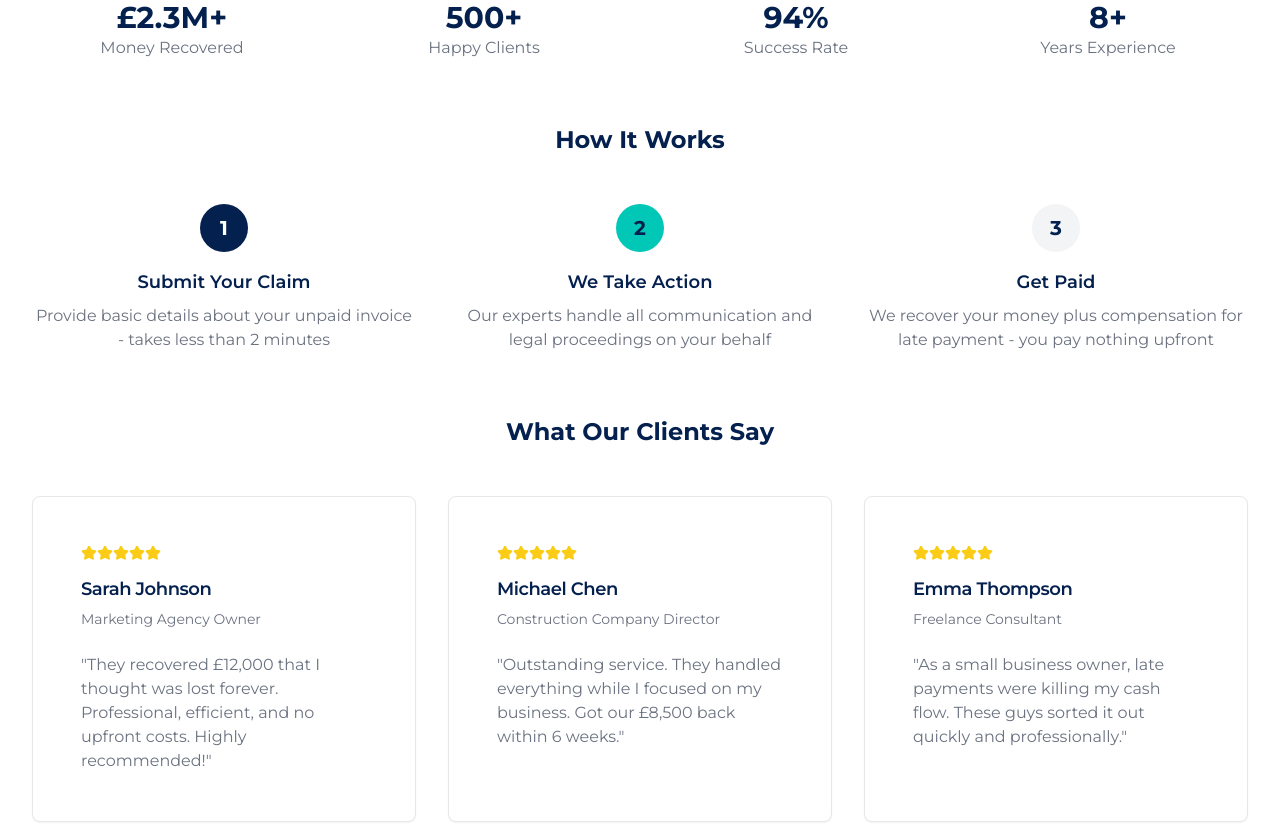
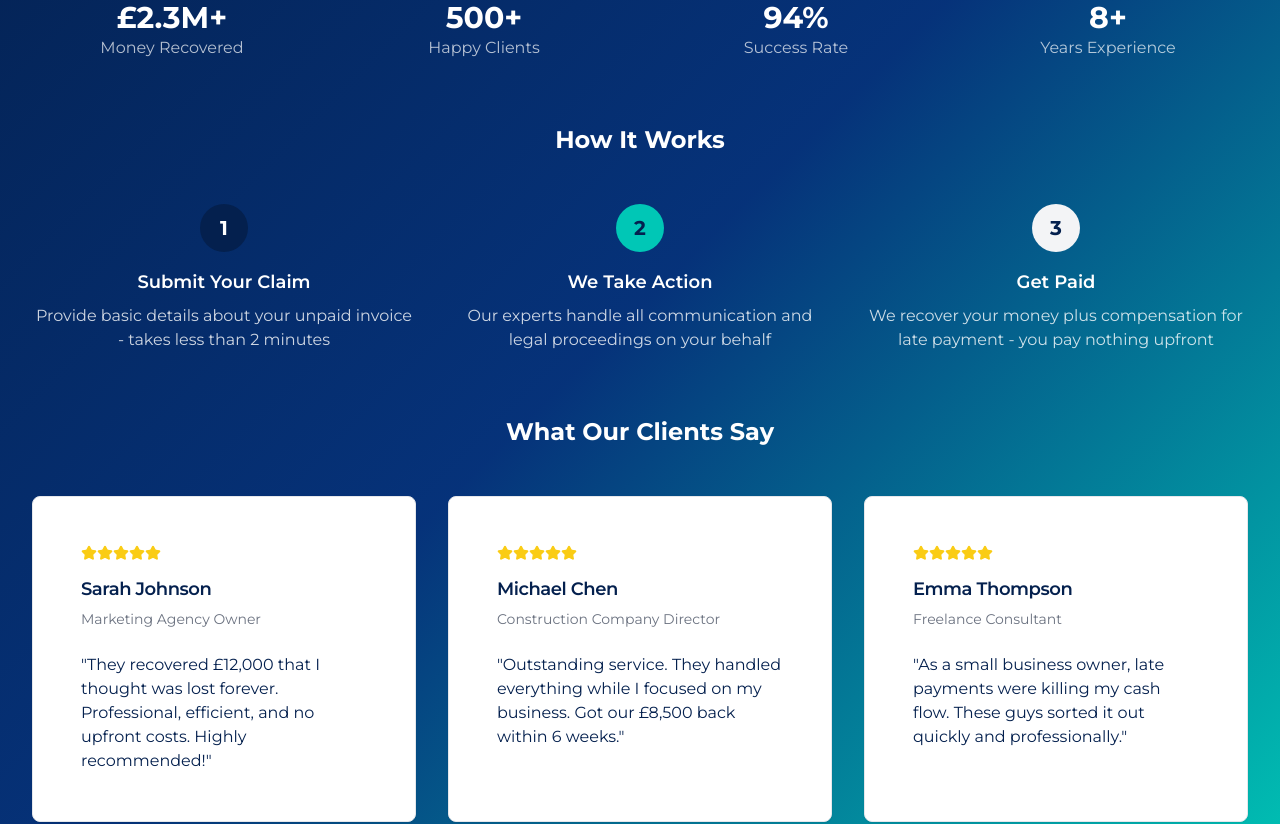
Before and after one commit to christopherjones-eng/claim-late-fees, a React (Vite) app: page / in a window 1280 px wide. Shown: the part 2280-3104 px from the top of the page. Built offline with nearby package versions, Linux system fonts and the light colour scheme.

Commit message:
Change section background color

```diff
--- a/src/components/Home/ProvenResults.tsx
+++ b/src/components/Home/ProvenResults.tsx
@@ -3,14 +3,14 @@ import { CheckCircle, TrendingUp, Users, Award, Star } from "lucide-react";
 
 const ProvenResults = () => {
   return (
-    <section className="section-padding bg-background">
+    <section className="section-padding hero-gradient text-primary-foreground">
       <div className="container-custom">
         {/* Money Recovered Stats */}
         <div className="text-center mb-16">
-          <h2 className="text-3xl font-bold text-foreground mb-4">
+          <h2 className="text-3xl font-bold text-primary-foreground mb-4">
             Proven Track Record
           </h2>
-          <p className="text-subtitle mb-12">
+          <p className="text-subtitle text-primary-foreground/90 mb-12">
             We've helped hundreds of businesses recover what they're owed
           </p>
 
@@ -19,36 +19,36 @@ const ProvenResults = () => {
               <div className="flex items-center justify-center w-16 h-16 bg-primary/10 rounded-full mx-auto mb-4">
                 <TrendingUp className="h-8 w-8 text-primary" />
               </div>
-              <div className="text-3xl font-bold text-foreground">£2.3M+</div>
-              <div className="text-muted-foreground">Money Recovered</div>
+              <div className="text-3xl font-bold text-primary-foreground">£2.3M+</div>
+              <div className="text-primary-foreground/70">Money Recovered</div>
             </div>
             <div className="text-center">
               <div className="flex items-center justify-center w-16 h-16 bg-secondary/10 rounded-full mx-auto mb-4">
                 <Users className="h-8 w-8 text-secondary" />
               </div>
-              <div className="text-3xl font-bold text-foreground">500+</div>
-              <div className="text-muted-foreground">Happy Clients</div>
+              <div className="text-3xl font-bold text-primary-foreground">500+</div>
+              <div className="text-primary-foreground/70">Happy Clients</div>
             </div>
             <div className="text-center">
               <div className="flex items-center justify-center w-16 h-16 bg-accent/10 rounded-full mx-auto mb-4">
                 <Award className="h-8 w-8 text-accent" />
               </div>
-              <div className="text-3xl font-bold text-foreground">94%</div>
-              <div className="text-muted-foreground">Success Rate</div>
+              <div className="text-3xl font-bold text-primary-foreground">94%</div>
+              <div className="text-primary-foreground/70">Success Rate</div>
             </div>
             <div className="text-center">
               <div className="flex items-center justify-center w-16 h-16 bg-primary/10 rounded-full mx-auto mb-4">
                 <CheckCircle className="h-8 w-8 text-primary" />
               </div>
-              <div className="text-3xl font-bold text-foreground">8+</div>
-              <div className="text-muted-foreground">Years Experience</div>
+              <div className="text-3xl font-bold text-primary-foreground">8+</div>
+              <div className="text-primary-foreground/70">Years Experience</div>
             </div>
           </div>
         </div>
 
         {/* How It Works */}
         <div className="mb-16">
-          <h3 className="text-2xl font-bold text-foreground text-center mb-12">
+          <h3 className="text-2xl font-bold text-primary-foreground text-center mb-12">
             How It Works
           </h3>
           <div className="grid grid-cols-1 md:grid-cols-3 gap-8">
@@ -56,8 +56,8 @@ const ProvenResults = () => {
               <div className="flex items-center justify-center w-12 h-12 bg-primary text-primary-foreground rounded-full mx-auto mb-4 text-xl font-bold">
                 1
               </div>
-              <h4 className="text-lg font-semibold text-foreground mb-2">Submit Your Claim</h4>
-              <p className="text-muted-foreground">
+              <h4 className="text-lg font-semibold text-primary-foreground mb-2">Submit Your Claim</h4>
+              <p className="text-primary-foreground/80">
                 Provide basic details about your unpaid invoice - takes less than 2 minutes
               </p>
             </div>
@@ -65,8 +65,8 @@ const ProvenResults = () => {
               <div className="flex items-center justify-center w-12 h-12 bg-secondary text-secondary-foreground rounded-full mx-auto mb-4 text-xl font-bold">
                 2
               </div>
-              <h4 className="text-lg font-semibold text-foreground mb-2">We Take Action</h4>
-              <p className="text-muted-foreground">
+              <h4 className="text-lg font-semibold text-primary-foreground mb-2">We Take Action</h4>
+              <p className="text-primary-foreground/80">
                 Our experts handle all communication and legal proceedings on your behalf
               </p>
             </div>
@@ -74,8 +74,8 @@ const ProvenResults = () => {
               <div className="flex items-center justify-center w-12 h-12 bg-accent text-accent-foreground rounded-full mx-auto mb-4 text-xl font-bold">
                 3
               </div>
-              <h4 className="text-lg font-semibold text-foreground mb-2">Get Paid</h4>
-              <p className="text-muted-foreground">
+              <h4 className="text-lg font-semibold text-primary-foreground mb-2">Get Paid</h4>
+              <p className="text-primary-foreground/80">
                 We recover your money plus compensation for late payment - you pay nothing upfront
               </p>
             </div>
@@ -84,7 +84,7 @@ const ProvenResults = () => {
 
         {/* Customer Testimonials */}
         <div>
-          <h3 className="text-2xl font-bold text-foreground text-center mb-12">
+          <h3 className="text-2xl font-bold text-primary-foreground text-center mb-12">
             What Our Clients Say
           </h3>
           <div className="grid grid-cols-1 md:grid-cols-3 gap-8">
@@ -99,7 +99,7 @@ const ProvenResults = () => {
                 <CardDescription>Marketing Agency Owner</CardDescription>
               </CardHeader>
               <CardContent>
-                <p className="text-muted-foreground">
+                <p className="text-card-foreground">
                   "They recovered £12,000 that I thought was lost forever. Professional, efficient, and no upfront costs. Highly recommended!"
                 </p>
               </CardContent>
@@ -116,7 +116,7 @@ const ProvenResults = () => {
                 <CardDescription>Construction Company Director</CardDescription>
               </CardHeader>
               <CardContent>
-                <p className="text-muted-foreground">
+                <p className="text-card-foreground">
                   "Outstanding service. They handled everything while I focused on my business. Got our £8,500 back within 6 weeks."
                 </p>
               </CardContent>
@@ -133,7 +133,7 @@ const ProvenResults = () => {
                 <CardDescription>Freelance Consultant</CardDescription>
               </CardHeader>
               <CardContent>
-                <p className="text-muted-foreground">
+                <p className="text-card-foreground">
                   "As a small business owner, late payments were killing my cash flow. These guys sorted it out quickly and professionally."
                 </p>
               </CardContent>
```
